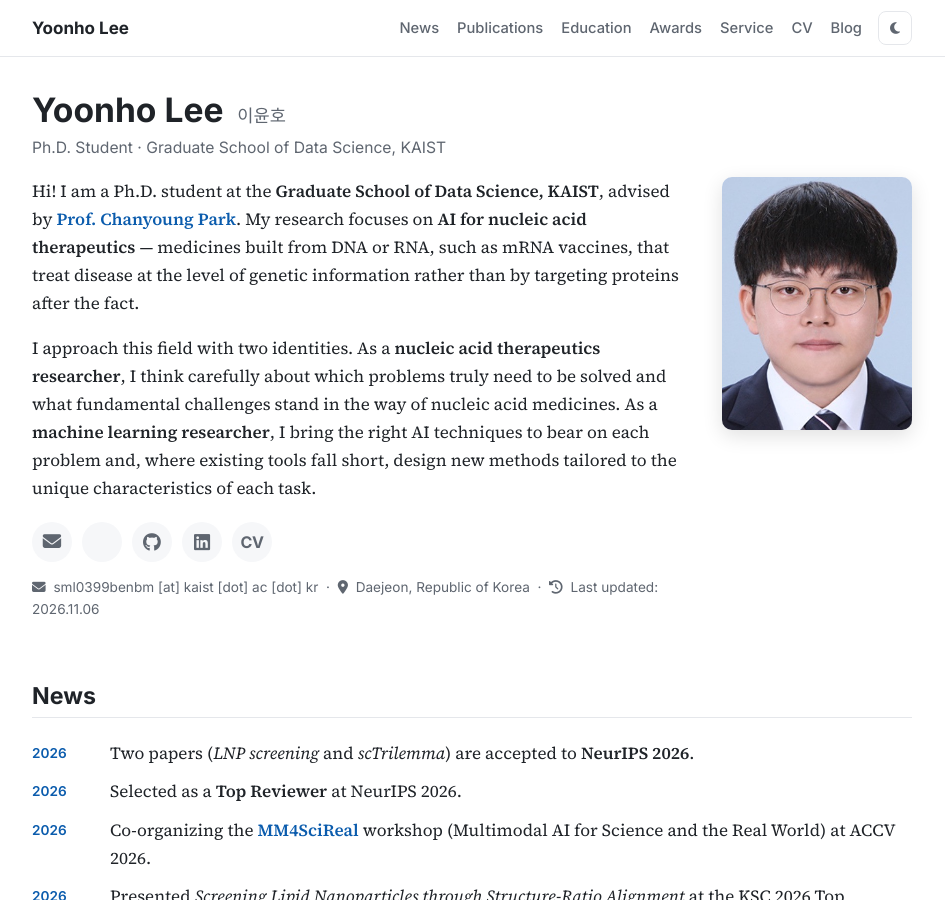
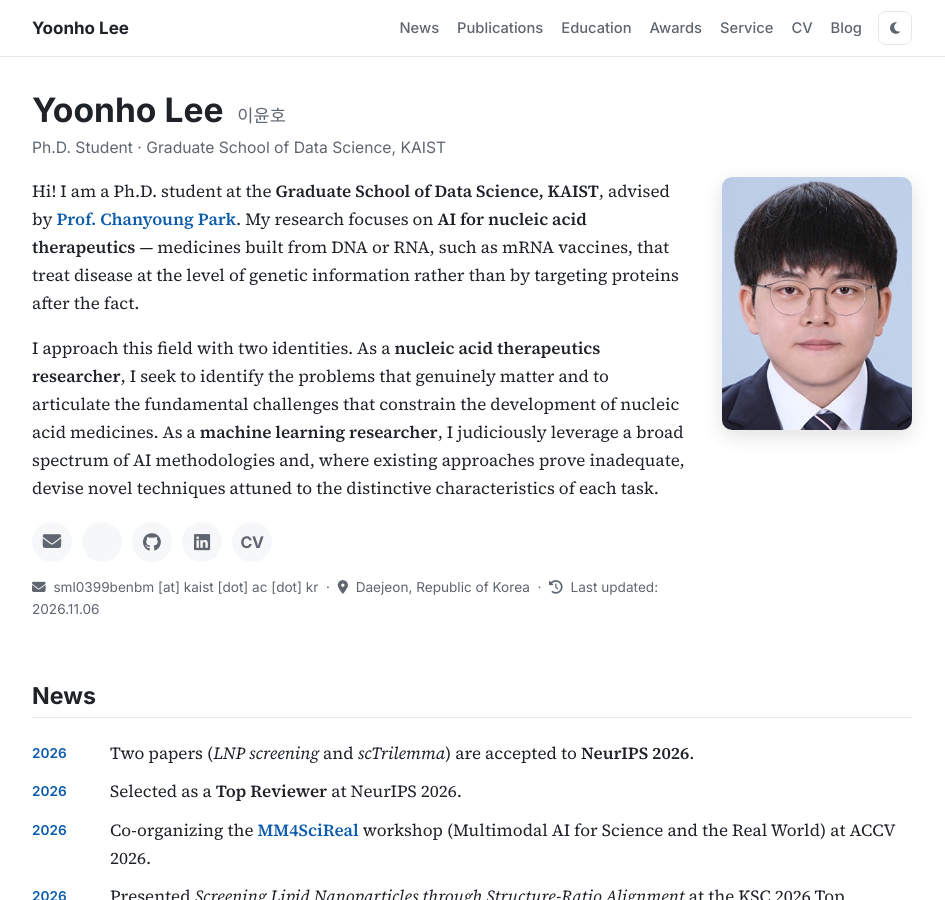
Before and after one commit to Yoonho-Lee-AI4Science/Yoonho-Lee-AI4Science.github.io, a Jekyll site: the page built from index.html, in a window 1280 px wide and 900 px high. Shown: the whole window, without its empty margins (168-1113 px from the left). Built offline with Jekyll 4.4.1, drawn with Linux system fonts in a browser that asks for light colours; a style sheet for code colours, icons or effects is not loaded.

Commit message:
Elevate wording of dual-identity sentences in bio
Co-Authored-By: Claude Opus 5.5 <noreply@anthropic.com>

```diff
--- a/index.html
+++ b/index.html
@@ -56,10 +56,11 @@
         </p>
         <p>
           I approach this field with two identities.
-          As a <strong>nucleic acid therapeutics researcher</strong>, I think carefully about which problems
-          truly need to be solved and what fundamental challenges stand in the way of nucleic acid medicines.
-          As a <strong>machine learning researcher</strong>, I bring the right AI techniques to bear on each problem
-          and, where existing tools fall short, design new methods tailored to the unique characteristics of each task.
+          As a <strong>nucleic acid therapeutics researcher</strong>, I seek to identify the problems that genuinely
+          matter and to articulate the fundamental challenges that constrain the development of nucleic acid medicines.
+          As a <strong>machine learning researcher</strong>, I judiciously leverage a broad spectrum of AI methodologies
+          and, where existing approaches prove inadequate, devise novel techniques attuned to the distinctive
+          characteristics of each task.
         </p>
 
         <ul class="social">
```
